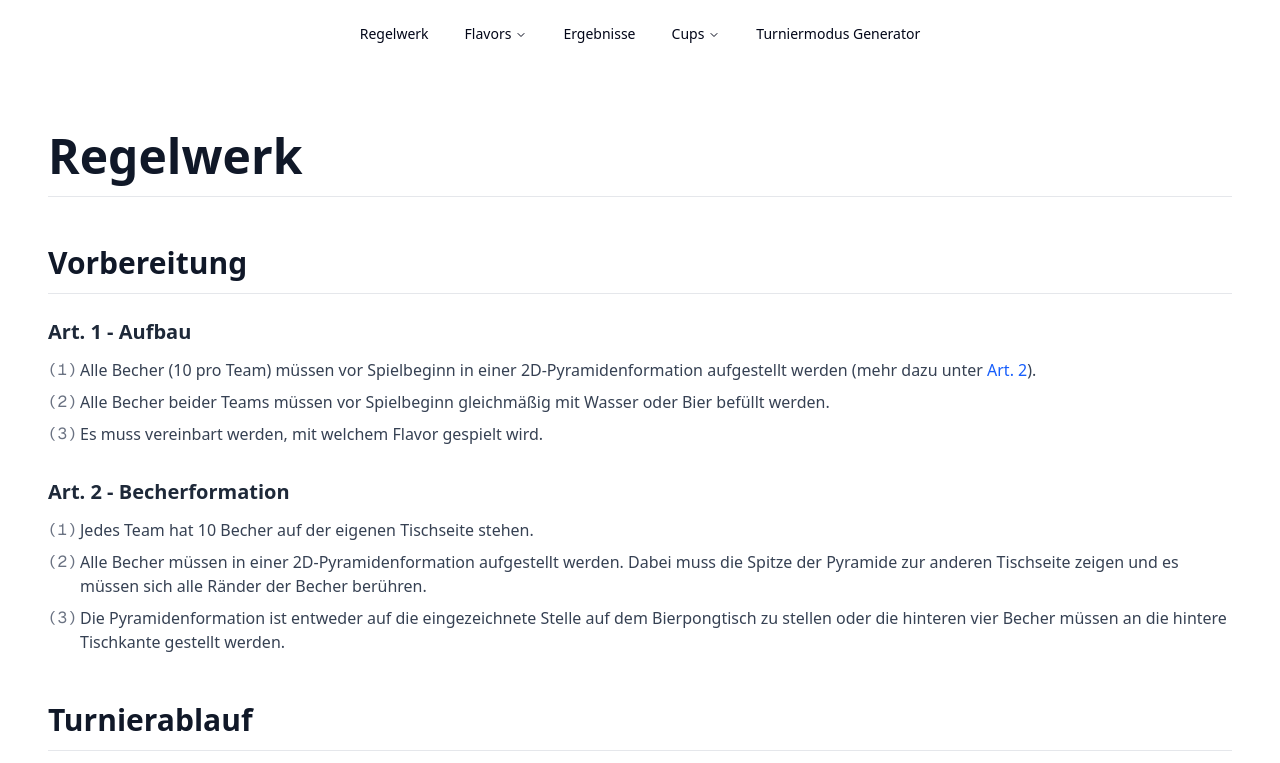
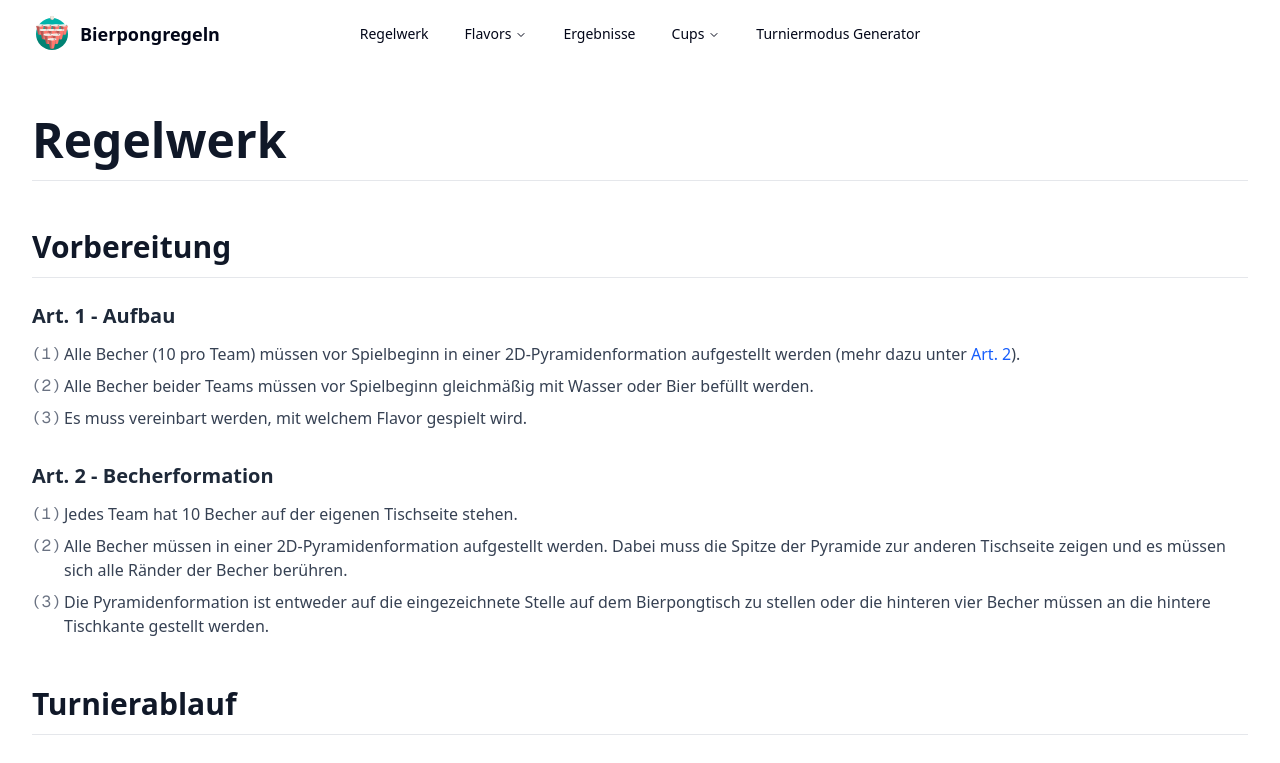
Before and after one commit to mowi12/bierpongregeln, a Next.js app: page /flavor/regelwerk in a window 1280 px wide. Shown: the top 763 px of the page. Built offline with nearby package versions, Linux system fonts and the light colour scheme.

Commit message:
feat: Add navbar logo

```diff
--- a/src/app/flavor/[slug]/page.tsx
+++ b/src/app/flavor/[slug]/page.tsx
@@ -126,13 +126,13 @@ export default async function FlavorPage({ params }: FlavorPageProps) {
     const articleCounter = { current: 0 };
 
     return (
-        <main className="mx-auto px-4 sm:px-6 lg:px-8 py-12">
+        <div className="py-12">
             <h1 className="text-5xl font-extrabold mb-4 text-gray-900 dark:text-gray-100">{ruleset.name}</h1>
             <hr className="mb-12 border-gray-200 dark:border-gray-700" />
 
             {ruleset.sections.map(section => (
                 <SectionComponent key={section.id} section={section} articleCounter={articleCounter} refMap={refMap} />
             ))}
-        </main>
+        </div>
     );
 }
--- a/src/app/layout.tsx
+++ b/src/app/layout.tsx
@@ -6,6 +6,7 @@ import { SidebarProvider, SidebarTrigger } from "@/components/ui/sidebar";
 import { AppSidebar } from "@/components/composites/app-sidebar";
 import { AppNavigationMenu } from "@/components/composites/app-navigation-menu";
 import { cn } from "@/lib/utils";
+import { NavbarLogo } from "@/components/composites/navbar-logo";
 
 const geistSans = Geist({
     variable: "--font-geist-sans",
@@ -30,19 +31,25 @@ export default function RootLayout({ children }: Readonly<{
         <body className={`${geistSans.variable} ${geistMono.variable} antialiased`}>
         <SidebarProvider defaultOpen={false}>
             <AppSidebar />
-            <main className="flex min-h-screen w-full flex-col">
-                {/* Desktop Navigation - Hidden on mobile */}
-                <nav className="hidden items-center justify-center p-4 md:flex">
-                    <AppNavigationMenu />
-                </nav>
+            <div className="flex min-h-screen w-full flex-col">
+                <div className="container mx-auto px-4 sm:px-6 lg:px-8">
+                    {/* --- Desktop Navigation --- */}
+                    <nav className="relative hidden items-center justify-center py-4 md:flex">
+                        <div className="absolute left-0">
+                            <NavbarLogo />
+                        </div>
+                        <AppNavigationMenu />
+                    </nav>
 
-                {/* Mobile Sidebar Trigger - Right aligned, visible only on mobile */}
-                <div className="flex justify-end p-4 md:hidden">
-                    <SidebarTrigger className="ml-auto" />
+                    {/* --- Mobile Navigation --- */}
+                    <div className="flex items-center justify-between p-4 md:hidden">
+                        <NavbarLogo />
+                        <SidebarTrigger />
+                    </div>
+
+                    <main className="flex-1">{children}</main>
                 </div>
-
-                <div className="flex-1 p-4">{children}</div>
-            </main>
+            </div>
         </SidebarProvider>
         <div
             className={cn(
--- /dev/null
+++ b/src/components/composites/navbar-logo.tsx
@@ -0,0 +1,22 @@
+import Link from "next/link";
+import Image from "next/image";
+import { cn } from "@/lib/utils";
+
+const logoSrc = "/logo.svg";
+
+export function NavbarLogo({ className }: { className?: string }) {
+    return (
+        <Link href="/" className={cn("flex items-center space-x-2", className)}>
+            <Image
+                src={logoSrc}
+                alt="Bierpongregeln Logo"
+                width={40}
+                height={40}
+                className="rounded-full"
+            />
+            <span className="hidden xl:inline-block font-bold text-lg">
+                Bierpongregeln
+            </span>
+        </Link>
+    );
+}
```
